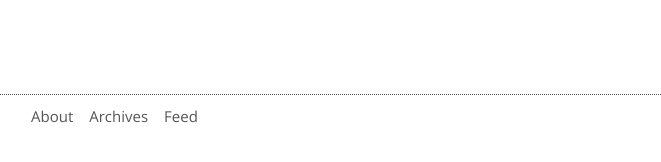
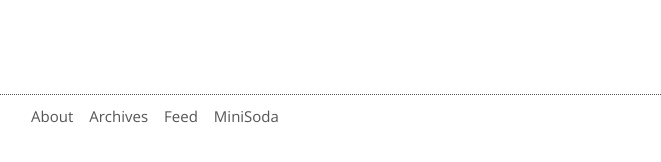
Before and after one commit to DarrylDias/MiniSoda, a Jekyll site: the page built from content/index.html, in a window 1280 px wide. Shown: the part 148-310 px from the top of the page, without its empty margins (17-678 px from the left). Built offline with Jekyll 4.4.1, drawn with Linux system fonts in a browser that asks for light colours; nearby versions of some CDN libraries; the list of posts is cut into pages by our own code.

Commit message:
Adding MiniSoda repo link

```diff
--- a/content/_includes/footer.html
+++ b/content/_includes/footer.html
@@ -28,6 +28,9 @@
                     <a href="https://facebook.com/{{ site.facebook }}">Facebook</a>
                 </li>
                 {% endif %}
+                <li>
+                    <a href="https://github.com/DarrylDias/MiniSoda">MiniSoda</a>
+                </li>
             </ul>
         </nav>
     </section>
```
